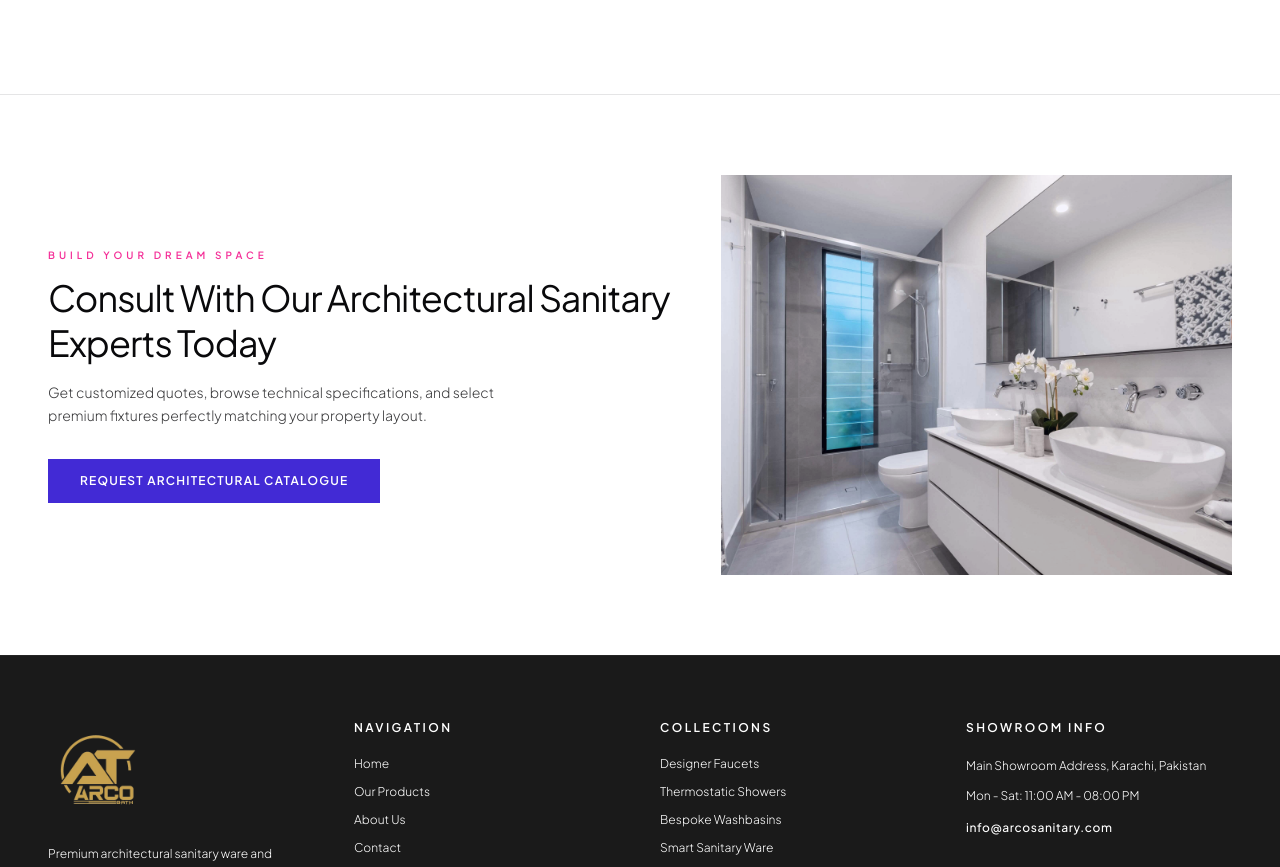
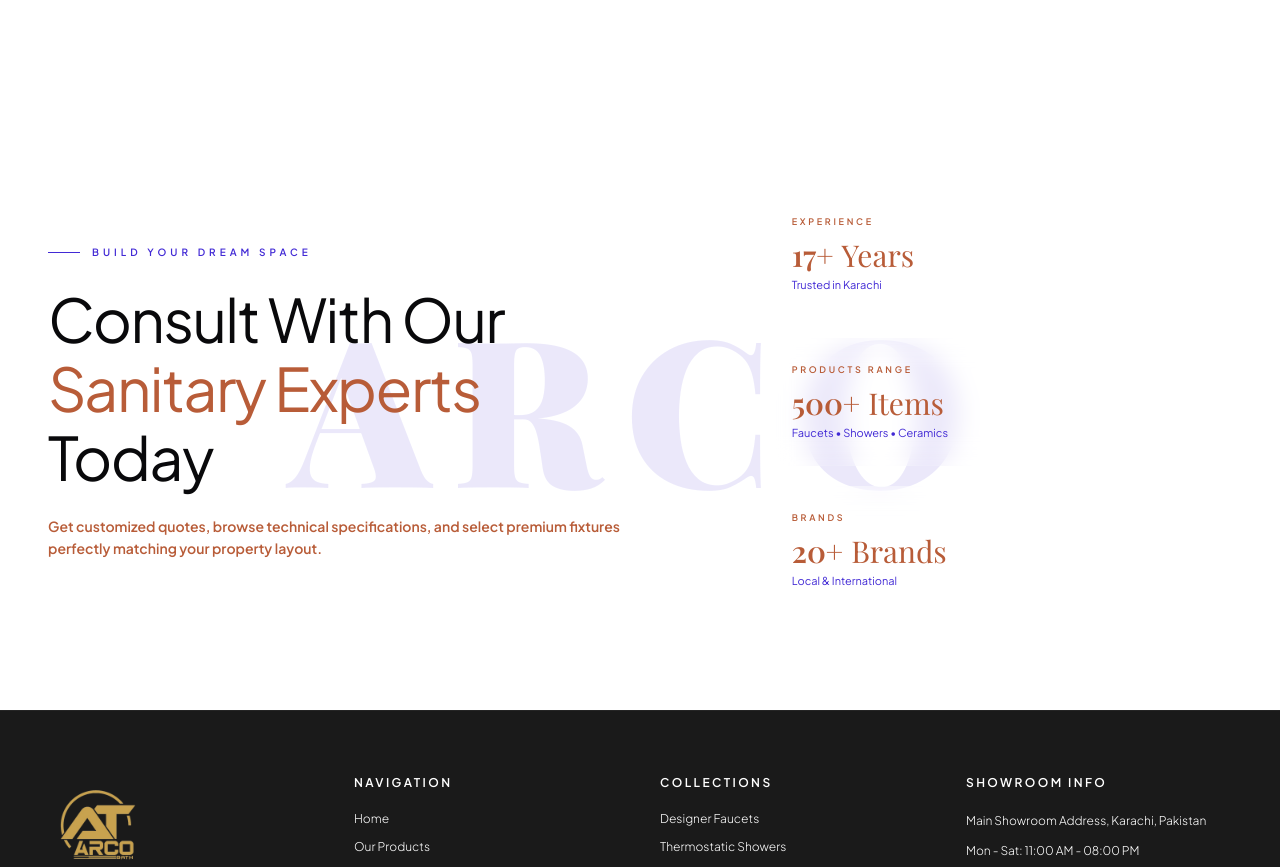
Before and after one commit to usamaanwr/sanitaryStore, a React (Vite) app: page /home in a window 1280 px wide. Shown: the part 2567-3434 px from the top of the page. Built offline with nearby package versions, Linux system fonts and the light colour scheme.

Commit message:
feat: enhance ActionBanner component layout and design, update Contact page styling and remove console log on form submission

```diff
--- a/src/components/ActionBanner.jsx
+++ b/src/components/ActionBanner.jsx
@@ -1,56 +1,93 @@
 import React from 'react'
-import { useNavigate } from 'react-router-dom'
 
 export default function ActionBanner() {
-  const navigate = useNavigate();
-
   return (
-    /* Outer section strictly keeps your base white background */
-    <section className="py-20 px-6 md:px-12 w-full bg-base-100 border-t border-neutral/10">
+    /* Outer section strictly uses your rich dark background */
+    <section className="py-24 px-6 md:px-12 w-full bg relative overflow-hidden flex items-center min-h-[550px]">
 
       {/*
-        Inner Container: Strict width alignment 'max-w-7xl mx-auto w-full'
-        Using 'flex-col md:flex-row' to make it a 2-column layout on desktop.
+        BIG "ARCO" WATERMARK BACKGROUND TEXT
+        * No images at all to keep it clean and minimal.
+        * Uses your exact 'text-primary' class for colors.
+        * Uses your 'font-editorial' and 'not-italic' for normal straight fonts.
       */}
-      <div className="max-w-7xl mx-auto w-full flex flex-col md:flex-row items-center justify-between gap-12">
+      <div className="absolute inset-0 flex items-center justify-center pointer-events-none select-none z-0 overflow-hidden">
+        <h1 className="font-editorial text-[16vw] font-black uppercase tracking-[0.12em] text-primary opacity-10 not-italic whitespace-nowrap">
+          ARCO
+        </h1>
+      </div>
 
-        {/* Left Column: Content Area (Takes 55% width on desktop) */}
-        <div className="w-full md:w-[55%] flex flex-col items-start text-left">
+      {/* Inner Main Container - Content layout sits on top (z-10) */}
+      <div className="max-w-7xl mx-auto w-full grid grid-cols-1 lg:grid-cols-12 gap-12 items-center relative z-10">
 
-          <span className="text-[10px] uppercase tracking-[0.4em] text-secondary font-semibold block mb-3">
-            Build Your Dream Space
-          </span>
+        {/* Left Column: Content Area (Takes 7 columns) */}
+        <div className="w-full lg:col-span-7 flex flex-col items-start text-left">
 
-          <h2 className="text-2xl sm:text-3xl md:text-4xl font-normal text-neutral tracking-tight leading-tight mb-4">
-            Consult With Our Architectural Sanitary Experts Today
+          <div className="flex items-center gap-3 mb-6">
+            <span className="w-8 h-[1px] bg-primary"></span>
+            <span className="text-[10px] uppercase tracking-[0.4em] text-primary font-semibold font-sans">
+              Build Your Dream Space
+            </span>
+          </div>
+
+          {/* Headline using your variables, strictly normal (not-italic) */}
+          <h2 className=" text-4xl sm:text-5xl md:text-6xl font-normal text-dark-100 tracking-tight leading-[1.15] mb-6 not-italic">
+            Consult With Our <br />
+            <span className="text-[#B85C38]">Sanitary Experts</span> <br />
+            Today
           </h2>
 
-          <p className="text-neutral/80 text-xs md:text-sm font-light max-w-md leading-relaxed mb-8">
+          <p className="text-[#B85C38] text-xs md:text-sm font-bold max-w-xl leading-relaxed">
             Get customized quotes, browse technical specifications, and select premium fixtures perfectly matching your property layout.
           </p>
 
-          {/* Button using primary terracotta color with accent deep brown hover */}
-          <button
-            onClick={() => navigate('/contact')}
-            className="bg-primary text-base-100 text-xs uppercase tracking-widest font-semibold px-8 py-3.5 rounded-none cursor-pointer hover:bg-accent transition-colors duration-300"
-          >
-            Request Architectural Catalogue
-          </button>
-
         </div>
 
-        {/*
-          Right Column: Premium Image Frame (Takes 45% width on desktop)
-          Using your warm off-white (bg-base-200) as an image frame placeholder.
-        */}
-        <div className="w-full md:w-[45%] h-[350px] md:h-[400px] bg-base-200 overflow-hidden relative">
-          <img
-            src="\assets\heroSection\images3.jpg"
-            alt="Luxury Architectural Sanitary Space"
-            className="w-full h-full object-cover grayscale-[15%] contrast-[105%]"
-          />
-          {/* Subtle light overlay to match the minimal look */}
-          <div className="absolute inset-0 bg-primary/5 pointer-events-none"></div>
+        {/* Right Column: Premium Side Boxes Stack (Takes 5 columns) */}
+        <div className="w-full lg:col-span-5 flex flex-col gap-5">
+
+          {/* Box 1: Experience */}
+          <div className="w-full border border-base-200/10 p-6 bg-base-200/[0.02] backdrop-blur-md hover:border-primary/30 transition-colors duration-300">
+            <span className="text-[9px] uppercase tracking-[0.3em] text-[#B85C38] font-semibold block mb-2">
+              Experience
+            </span>
+            <div className="flex items-baseline gap-2">
+              <span className="font-editorial text-2xl md:text-3xl font-semibold text-[#B85C38]">17+</span>
+              <span className="font-editorial text-2xl md:text-3xl font-normal text-[#B85C38] ">Years</span>
+            </div>
+            <p className="text-[11px] text-primary mt-1">
+              Trusted in Karachi
+            </p>
+          </div>
+
+          {/* Box 2: Products Range */}
+          <div className="w-full border border-base-200/10 p-6 bg-base-200/[0.02] backdrop-blur-md hover:border-primary/30 transition-colors duration-300">
+            <span className="text-[9px] uppercase tracking-[0.3em] text-[#B85C38] font-semibold block mb-2">
+              Products Range
+            </span>
+            <div className="flex items-baseline gap-2">
+              <span className="font-editorial text-2xl md:text-3xl font-semibold text-[#B85C38]">500+</span>
+              <span className="font-editorial text-2xl md:text-3xl font-normal text-[#B85C38]">Items</span>
+            </div>
+            <p className="text-[11px] text-primary  mt-1">
+              Faucets • Showers • Ceramics
+            </p>
+          </div>
+
+          {/* Box 3: Brands */}
+          <div className="w-full border border-base-200/10 p-6 bg-base-200/[0.02] backdrop-blur-md hover:border-primary/30 transition-colors duration-300">
+            <span className="text-[9px] uppercase tracking-[0.3em] text-[#B85C38] font-semibold block mb-2">
+              Brands
+            </span>
+            <div className="flex items-baseline gap-2">
+              <span className="font-editorial text-2xl md:text-3xl font-semibold text-[#B85C38]">20+</span>
+              <span className="font-editorial text-2xl md:text-3xl font-normal text-[#B85C38]">Brands</span>
+            </div>
+            <p className="text-[11px] text-primary  mt-1">
+              Local & International
+            </p>
+          </div>
+
         </div>
 
       </div>
--- a/src/pages/Contact.jsx
+++ b/src/pages/Contact.jsx
@@ -27,12 +27,10 @@ export default function Contact() {
 
   const handleSubmit = (e) => {
     e.preventDefault();
-    // Yahan aap apna backend processing ya console log rakh sakte hain
-    console.log("Form Submitted:", formData);
   };
 
   return (
-    <div className="w-full bg-base-100 min-h-screen py-16 px-6 md:px-12 font-sans">
+    <div className="w-full bg-white min-h-screen py-16 px-6 md:px-12 font-sans">
       <div className="max-w-7xl mx-auto w-full">
 
         {/* Page Header - Left Aligned */}
@@ -40,9 +38,7 @@ export default function Contact() {
           <span className="text-[10px] uppercase tracking-[0.4em] text-secondary font-semibold block mb-2">
             Get In Touch
           </span>
-          <h1 className="text-3xl md:text-5xl font-normal text-neutral tracking-tight">
-            Connect With Arco
-          </h1>
+
         </div>
 
         {/* 2-Column Main Layout */}
```
